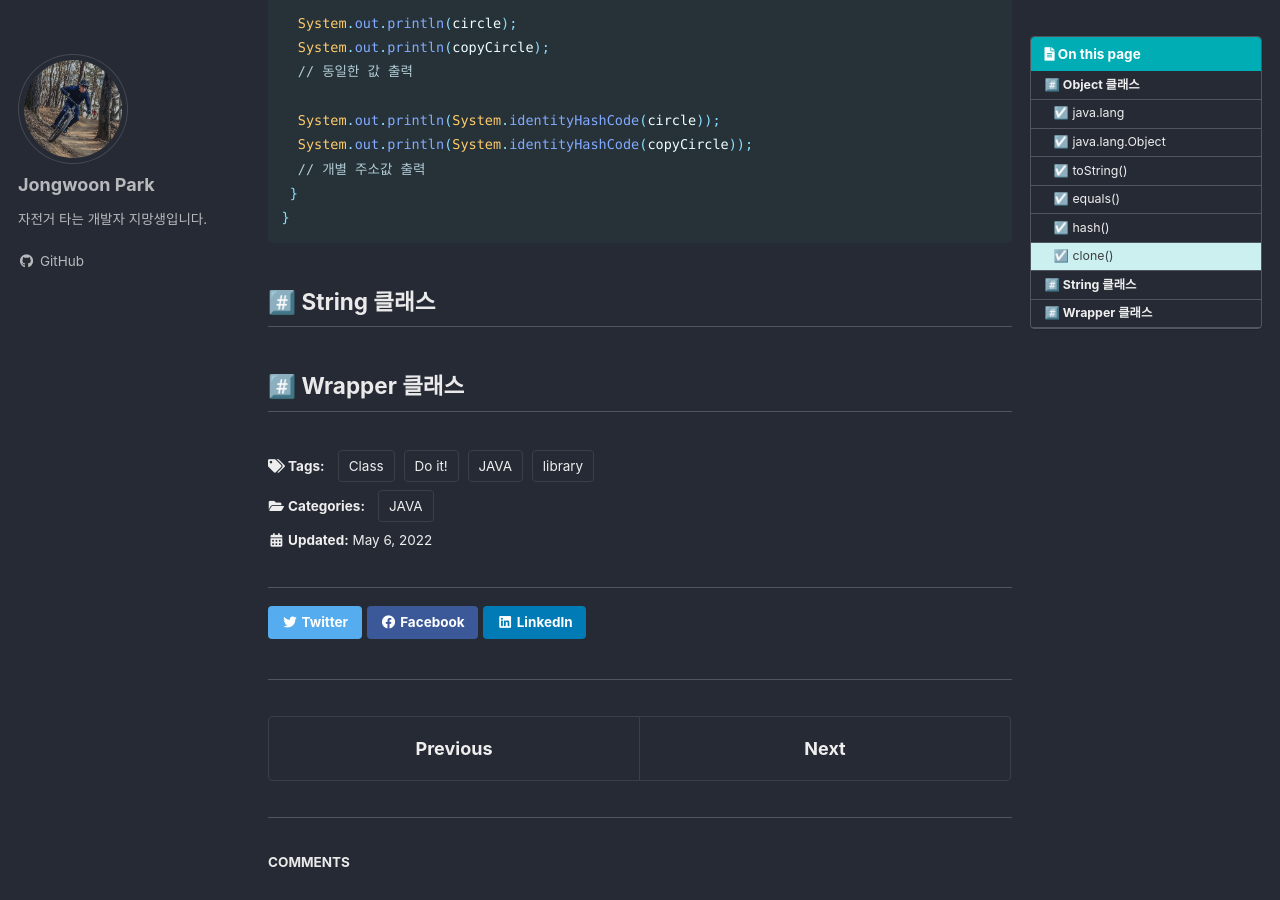
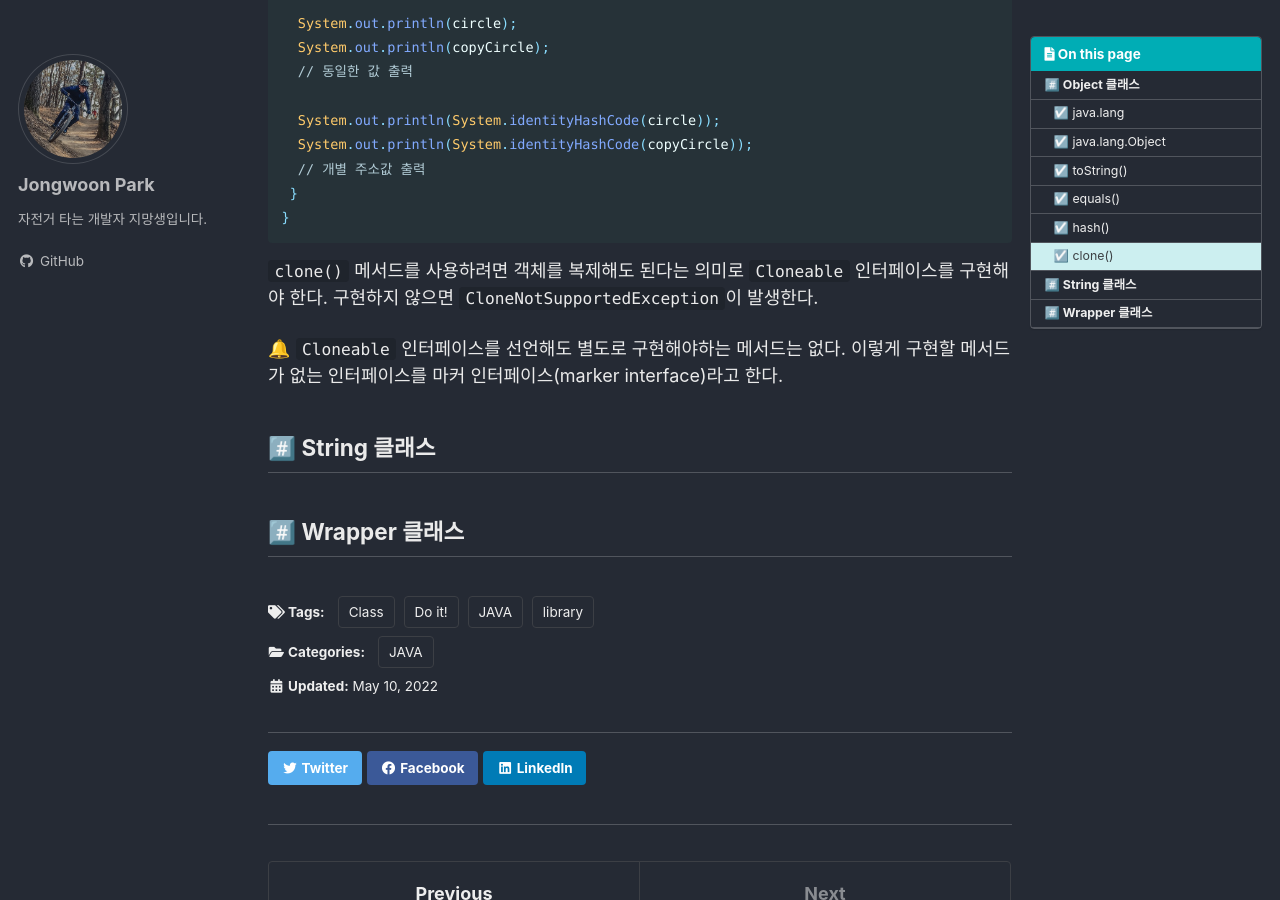
Before and after one commit to nortiz1349/dirtRaid, a Jekyll site: the page built from _posts/2022-05-10-til-java-basic.class.md, in a window 1280 px wide and 900 px high, scrolled down 4972 px. Built offline with Jekyll 4.4.1, drawn with Linux system fonts in a browser that asks for light colours; cached includes are drawn as plain includes; emoji names are drawn with the system emoji font; some web fonts are replaced; comment, search, counter and statistics services are not loaded.

Commit message:
java class til

````diff
--- a/_posts/2022-05-10-til-java-basic.class.md
+++ b/_posts/2022-05-10-til-java-basic.class.md
@@ -12,7 +12,7 @@ tags:
 
 toc: true
 toc_sticky: true
-date: 2022-05-06
+date: 2022-05-10
 ---
 
 ## :hash: Object 클래스
@@ -202,6 +202,10 @@ public class ObjectCloneTest {
 }
 ```
 
+`clone()` 메서드를 사용하려면 객체를 복제해도 된다는 의미로 `Cloneable` 인터페이스를 구현해야 한다. 구현하지 않으면 `CloneNotSupportedException`이 발생한다.
+
+:bell: `Cloneable` 인터페이스를 선언해도 별도로 구현해야하는 메서드는 없다. 이렇게 구현할 메서드가 없는 인터페이스를 마커 인터페이스(marker interface)라고 한다.
+
 ## :hash: String 클래스
 
 ## :hash: Wrapper 클래스
````
